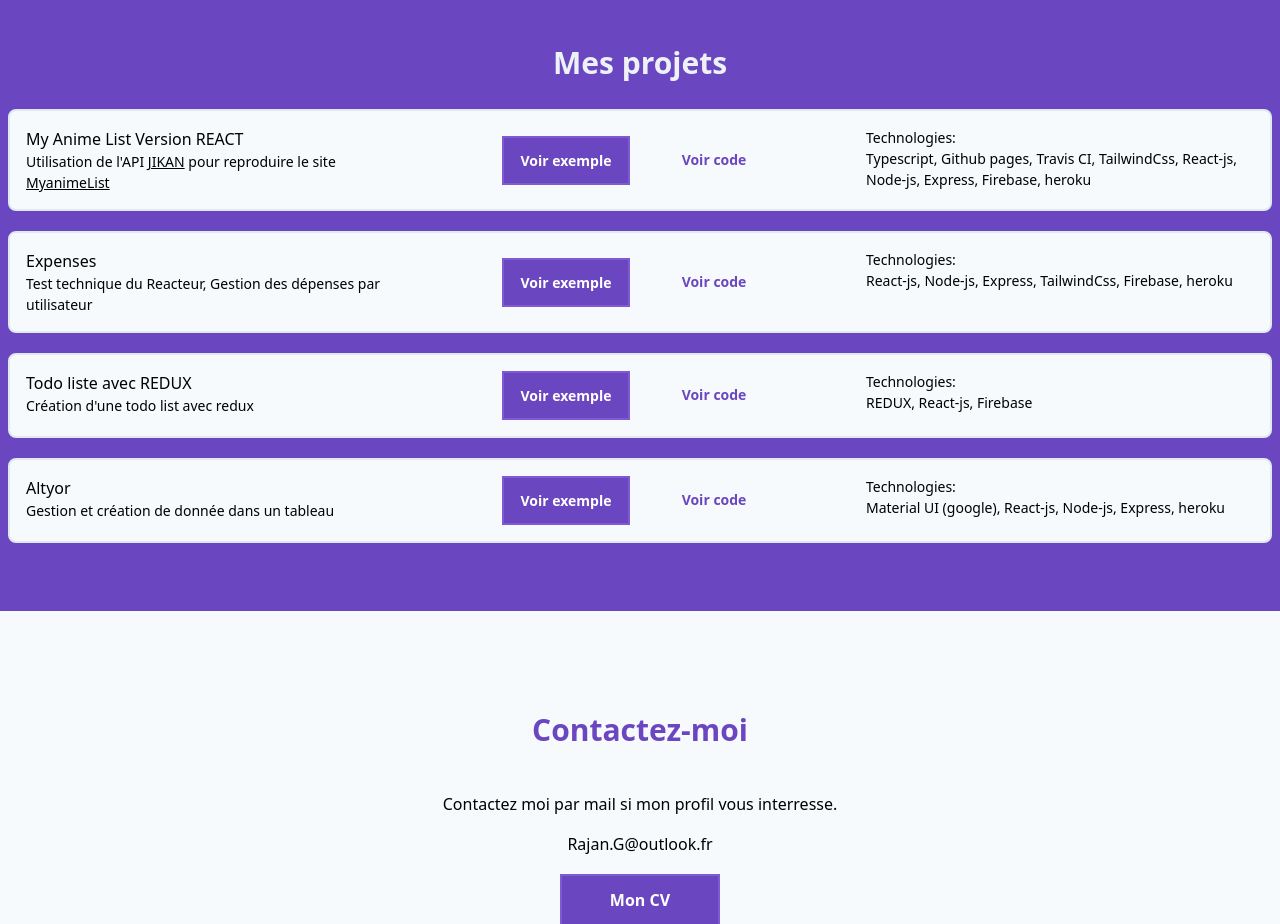
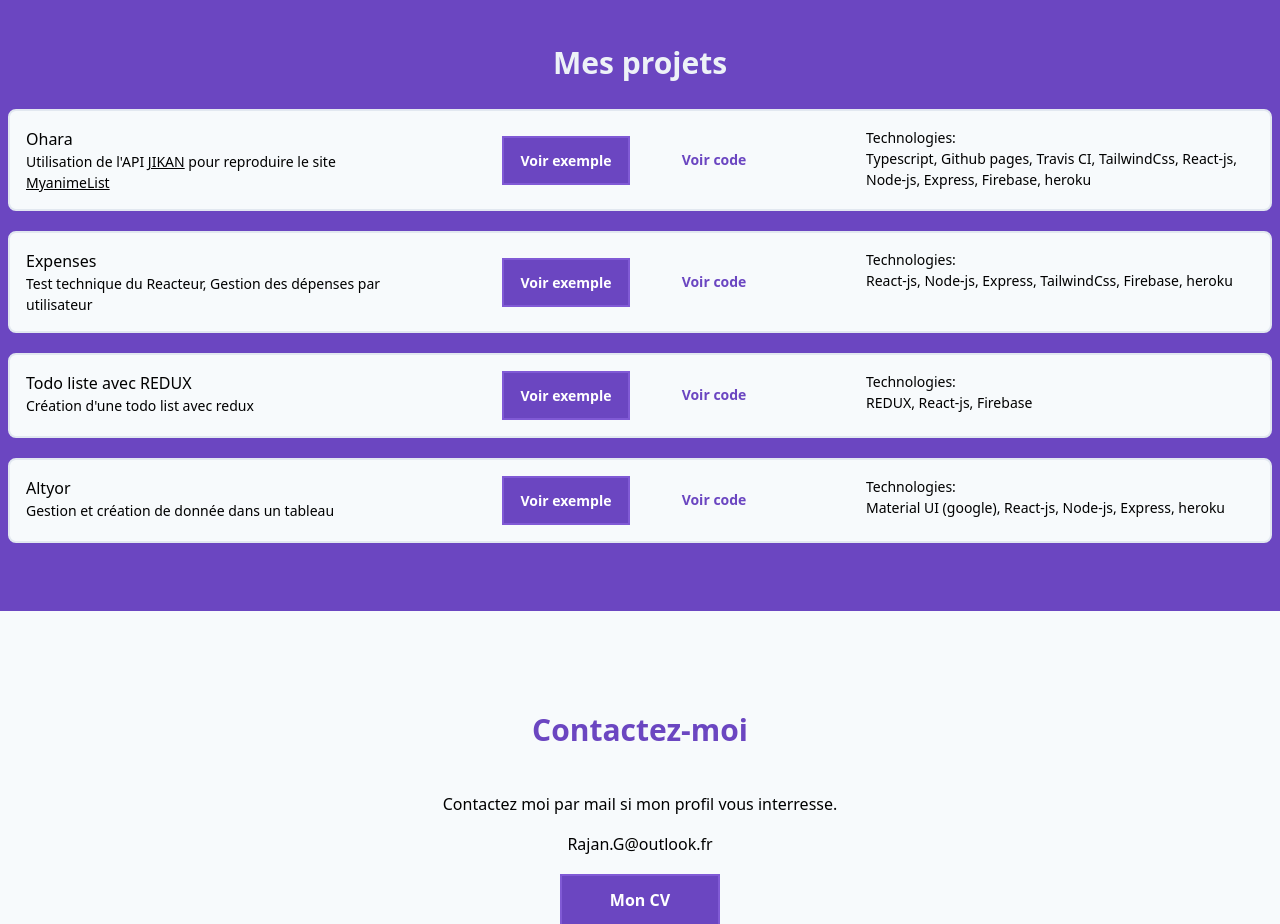
Before and after one commit to Magizchi/portefolio, a React (Create React App) app: page / in a window 1280 px wide. Shown: the part 860-1784 px from the top of the page. Built offline with nearby package versions, Linux system fonts and the light colour scheme.

Commit message:
change firebase project name

```diff
--- a/src/containers/Home/index.tsx
+++ b/src/containers/Home/index.tsx
@@ -3,7 +3,7 @@ import React, { useState } from "react";
 const Home = () => {
   const [arrayProject] = useState([
     {
-      title: "My Anime List Version REACT",
+      title: "Ohara",
       codeLinkFront: "https://github.com/Magizchi/my-anime-list-ui",
       codeLinkBack: "https://github.com/Magizchi/my-anime-list-api",
       applicationLink: "https://magizchi.github.io/my-anime-list-ui/",
```
Also changed, not shown: .travis.yml, firebase.json, 1 other file (tests, documents, lock files or other folders).
